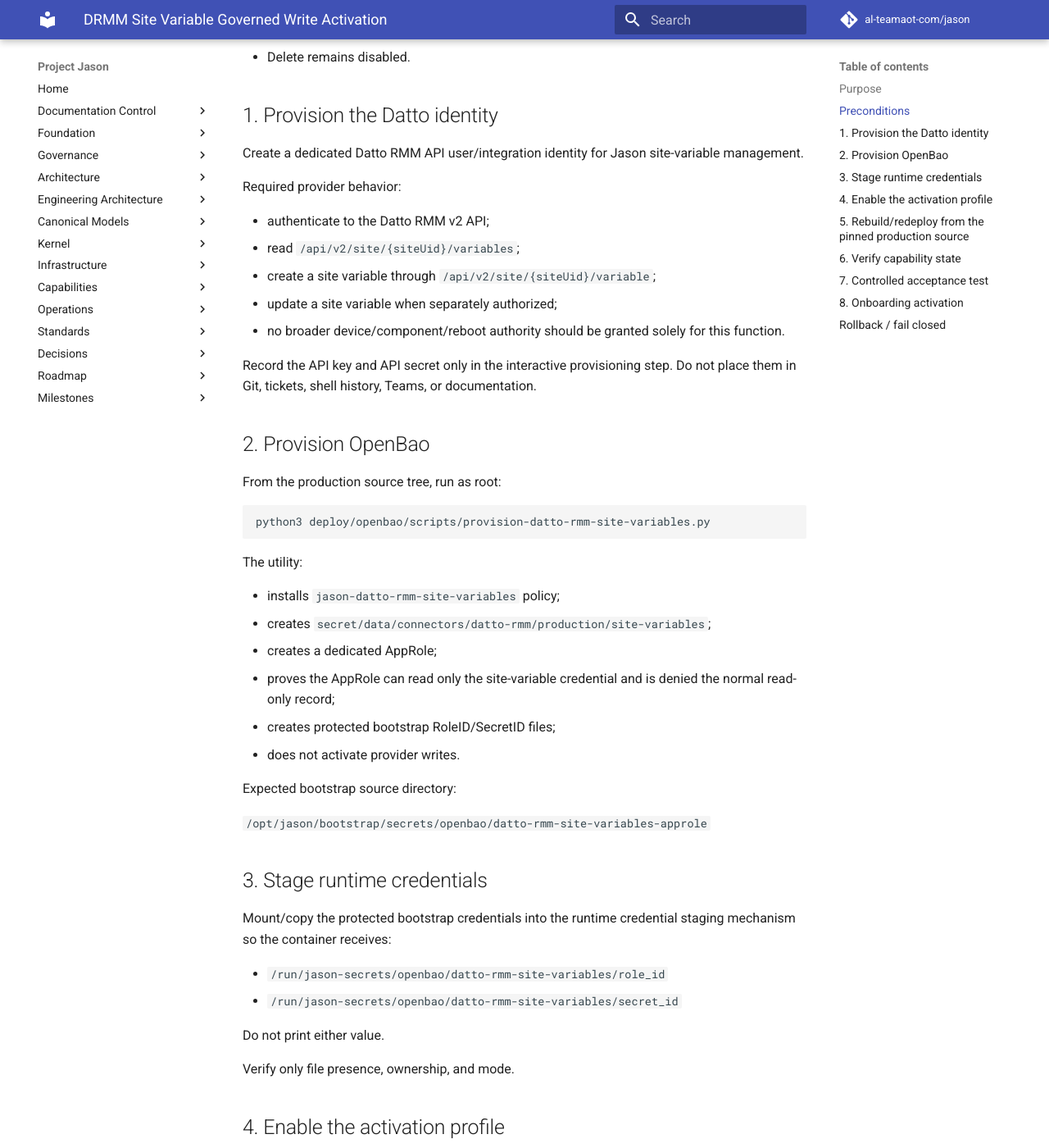
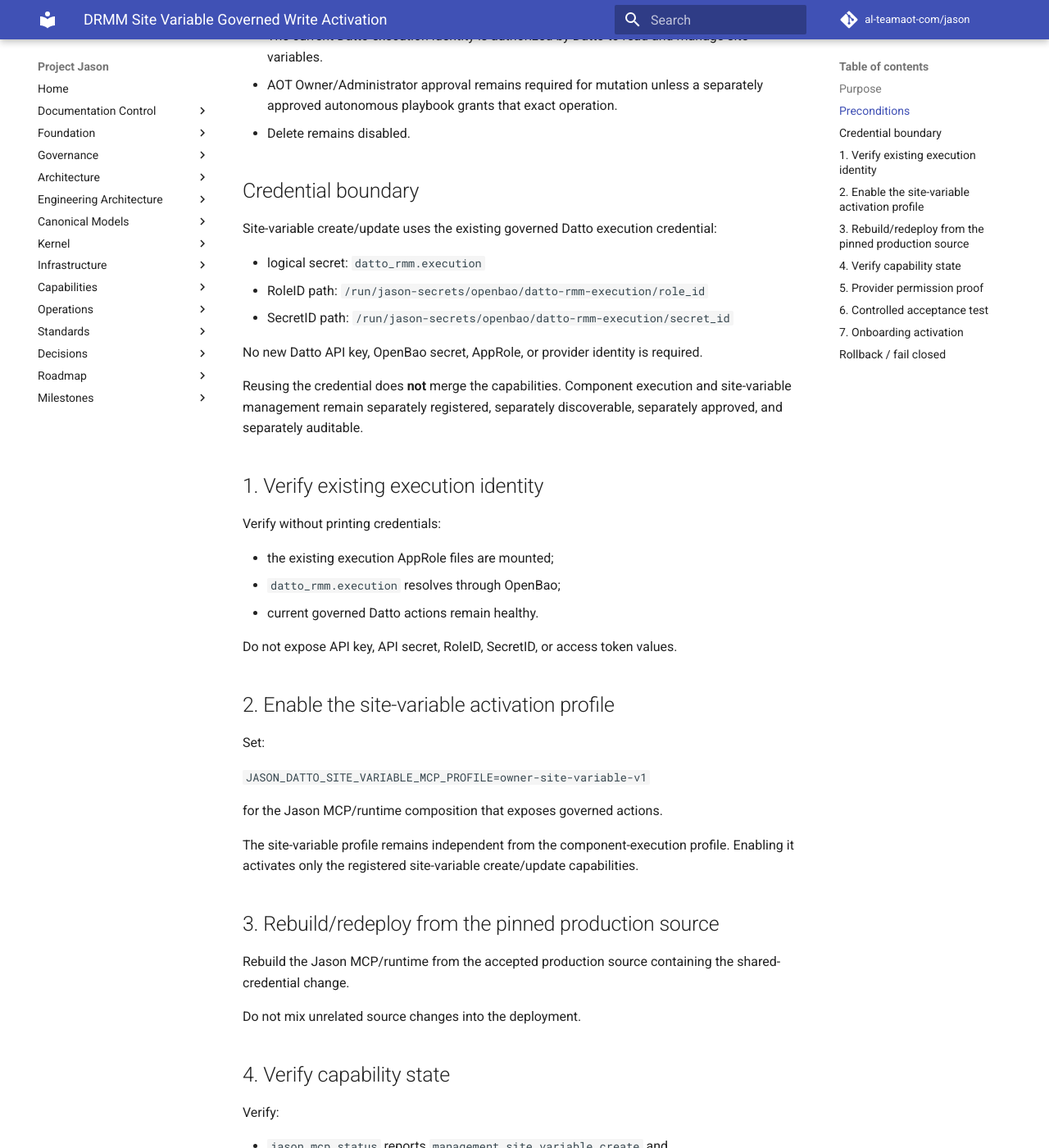
Before and after one commit to al-teamaot-com/jason, an MkDocs documentation site: the page built from docs/operations/DRMM-Site-Variable-Governed-Write-Activation.md, in a window 1280 px wide and 1400 px high, scrolled down 535 px. Shown: the whole window at 82% size. Built offline with MkDocs 1.6.1 and Material for MkDocs 9.7.7, drawn with Linux system fonts in a browser that asks for light colours; comment, search, counter and statistics services are not loaded; some of the changed text lies outside the part shown.

Commit message:
Document reuse of governed Datto execution identity

````diff
--- a/docs/operations/DRMM-Site-Variable-Governed-Write-Activation.md
+++ b/docs/operations/DRMM-Site-Variable-Governed-Write-Activation.md
@@ -2,90 +2,75 @@
 
 ## Purpose
 
-Activate Jason's existing governed Datto RMM site-variable create/update runtime without broadening provider authority or exposing site-variable values.
+Activate Jason's governed Datto RMM site-variable create/update capability by reusing the **existing governed Datto RMM execution identity** already used for approved Datto actions.
+
+This avoids introducing another Datto API identity while keeping site-variable authority separately bounded by Jason's capability policy.
 
 ## Preconditions
 
 - Production source includes `management.site.variable.create` and `management.site.variable.update`.
 - The master-registry/onboarding playbook is approved.
-- A dedicated Datto RMM API identity exists with only the provider permission required to list and manage site variables.
-- Do not reuse the Datto read-only or component-execution API identity.
-- AOT Owner/Administrator approval is required for mutation.
+- The existing `datto-rmm-execution` AppRole and provider credential are healthy.
+- The current Datto execution identity is authorized by Datto to read and manage site variables.
+- AOT Owner/Administrator approval remains required for mutation unless a separately approved autonomous playbook grants that exact operation.
 - Delete remains disabled.
 
-## 1. Provision the Datto identity
+## Credential boundary
 
-Create a dedicated Datto RMM API user/integration identity for Jason site-variable management.
+Site-variable create/update uses the existing governed Datto execution credential:
 
-Required provider behavior:
+- logical secret: `datto_rmm.execution`
+- RoleID path: `/run/jason-secrets/openbao/datto-rmm-execution/role_id`
+- SecretID path: `/run/jason-secrets/openbao/datto-rmm-execution/secret_id`
 
-- authenticate to the Datto RMM v2 API;
-- read `/api/v2/site/{siteUid}/variables`;
-- create a site variable through `/api/v2/site/{siteUid}/variable`;
-- update a site variable when separately authorized;
-- no broader device/component/reboot authority should be granted solely for this function.
+No new Datto API key, OpenBao secret, AppRole, or provider identity is required.
 
-Record the API key and API secret only in the interactive provisioning step. Do not place them in Git, tickets, shell history, Teams, or documentation.
+Reusing the credential does **not** merge the capabilities. Component execution and site-variable management remain separately registered, separately discoverable, separately approved, and separately auditable.
 
-## 2. Provision OpenBao
+## 1. Verify existing execution identity
 
-From the production source tree, run as root:
+Verify without printing credentials:
 
-```bash
-python3 deploy/openbao/scripts/provision-datto-rmm-site-variables.py
-```
+- the existing execution AppRole files are mounted;
+- `datto_rmm.execution` resolves through OpenBao;
+- current governed Datto actions remain healthy.
 
-The utility:
+Do not expose API key, API secret, RoleID, SecretID, or access token values.
 
-- installs `jason-datto-rmm-site-variables` policy;
-- creates `secret/data/connectors/datto-rmm/production/site-variables`;
-- creates a dedicated AppRole;
-- proves the AppRole can read only the site-variable credential and is denied the normal read-only record;
-- creates protected bootstrap RoleID/SecretID files;
-- does not activate provider writes.
-
-Expected bootstrap source directory:
-
-`/opt/jason/bootstrap/secrets/openbao/datto-rmm-site-variables-approle`
-
-## 3. Stage runtime credentials
-
-Mount/copy the protected bootstrap credentials into the runtime credential staging mechanism so the container receives:
-
-- `/run/jason-secrets/openbao/datto-rmm-site-variables/role_id`
-- `/run/jason-secrets/openbao/datto-rmm-site-variables/secret_id`
-
-Do not print either value.
-
-Verify only file presence, ownership, and mode.
-
-## 4. Enable the activation profile
+## 2. Enable the site-variable activation profile
 
 Set:
 
 `JASON_DATTO_SITE_VARIABLE_MCP_PROFILE=owner-site-variable-v1`
 
-for the Jason runtime process/container.
+for the Jason MCP/runtime composition that exposes governed actions.
 
-Activation is intentionally profile-gated. Without the exact profile, the capabilities remain BUILDING and the provider remains unavailable.
+The site-variable profile remains independent from the component-execution profile. Enabling it activates only the registered site-variable create/update capabilities.
 
-## 5. Rebuild/redeploy from the pinned production source
+## 3. Rebuild/redeploy from the pinned production source
 
-Rebuild the Jason runtime/MCP using the accepted production source revision containing the site-variable runtime plus this activation work.
+Rebuild the Jason MCP/runtime from the accepted production source containing the shared-credential change.
 
-Do not mix unrelated branch changes into the deployment.
+Do not mix unrelated source changes into the deployment.
 
-## 6. Verify capability state
+## 4. Verify capability state
 
 Verify:
 
 - `jason_mcp_status` reports `management.site.variable.create` and `management.site.variable.update`;
 - `discover_capabilities(resource_type="management_site_variable")` returns list/create/update;
 - create/update remain modifying actions subject to exact requester authority;
-- values are not emitted in action results, logs, or notes;
-- delete is absent.
+- values are not emitted in action results, logs, notes, or audit events;
+- delete is absent;
+- existing component-execution behavior is unchanged.
 
-## 7. Controlled acceptance test
+## 5. Provider permission proof
+
+Before the first mutation, use the existing execution identity to perform the governed pre-read of a controlled site's variables.
+
+If Datto denies the read or mutation because the current API identity lacks the required provider permission, stop and report that exact provider limitation. Do not create another API identity automatically and do not bypass Jason governance.
+
+## 6. Controlled acceptance test
 
 Use a clearly controlled non-client/test DRMM site.
 
@@ -93,28 +78,28 @@
 
 1. read the target site;
 2. read its variables;
-3. verify the test name does not exist;
+3. verify the approved test/standard name does not exist;
 4. record the pre-state without values.
 
 Create exactly one approved blank variable:
 
-- name: a pre-approved persistent test/standard name;
+- name: a persistent approved test/standard name;
 - value: blank string;
 - masked: true.
 
 After mutation:
 
-1. require provider terminal result;
+1. require provider completion;
 2. re-read the target site's variables;
 3. verify the exact name exists once;
 4. verify the action result exposes no value;
 5. record correlation/evidence identifiers.
 
-Because delete is deliberately disabled, do not create a disposable variable that would require an autonomous cleanup operation.
+Because delete is deliberately disabled, do not create a disposable variable that requires automated cleanup.
 
-## 8. Onboarding activation
+## 7. Onboarding activation
 
-Only after the controlled test succeeds may the onboarding playbook use the create action.
+Only after the controlled test succeeds may the onboarding playbook invoke site-variable creation.
 
 The onboarding automation must:
 
@@ -128,10 +113,10 @@
 
 ## Rollback / fail closed
 
-If provisioning, activation, provider authorization, or readback verification fails:
+If activation, provider authorization, or readback verification fails:
 
-- unset the site-variable activation profile;
+- unset `JASON_DATTO_SITE_VARIABLE_MCP_PROFILE`;
 - redeploy/restart without the profile;
 - preserve audit evidence;
 - do not fall back to direct Datto API calls;
-- do not reuse another provider credential as a shortcut.
+- do not broaden the existing Datto execution credential automatically.
````
